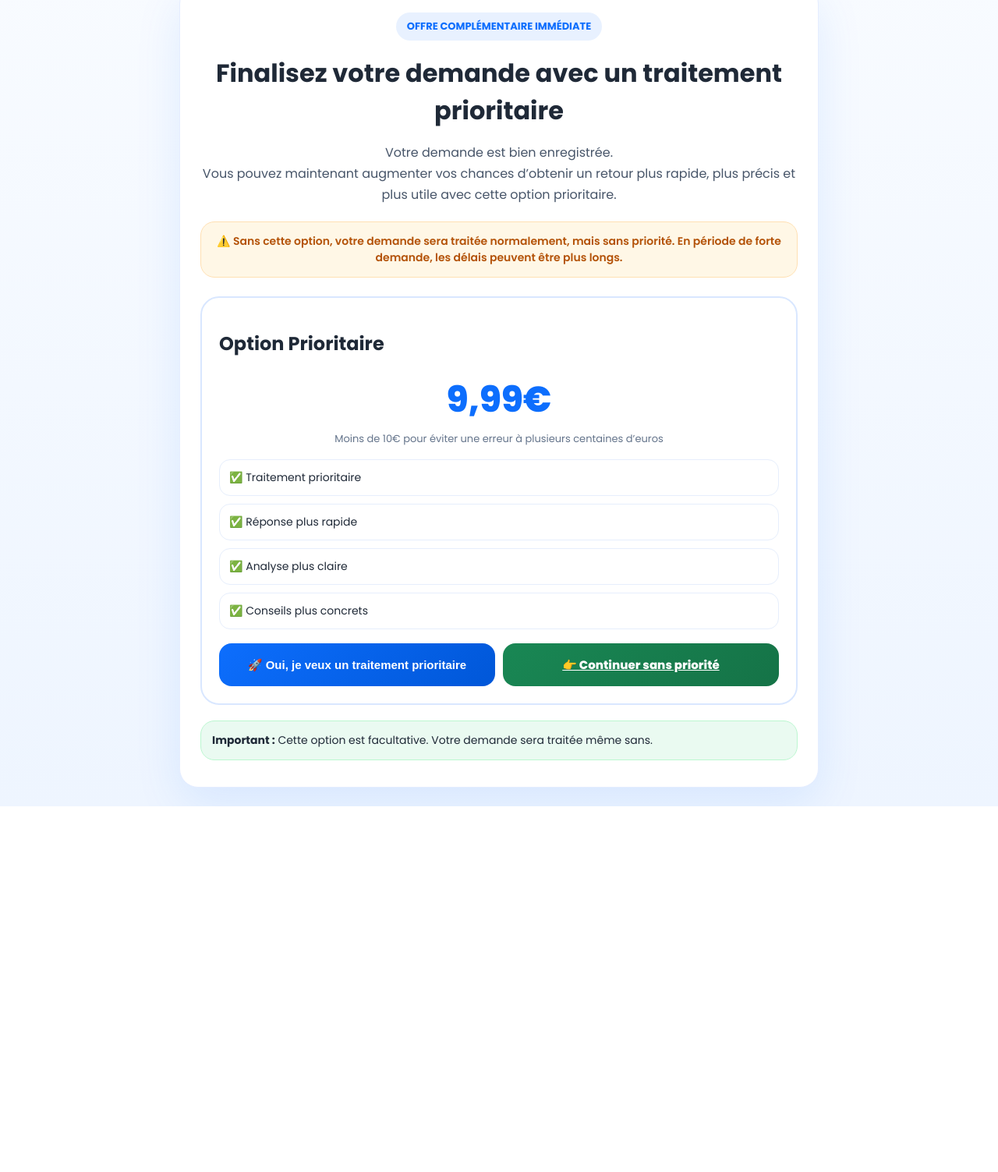
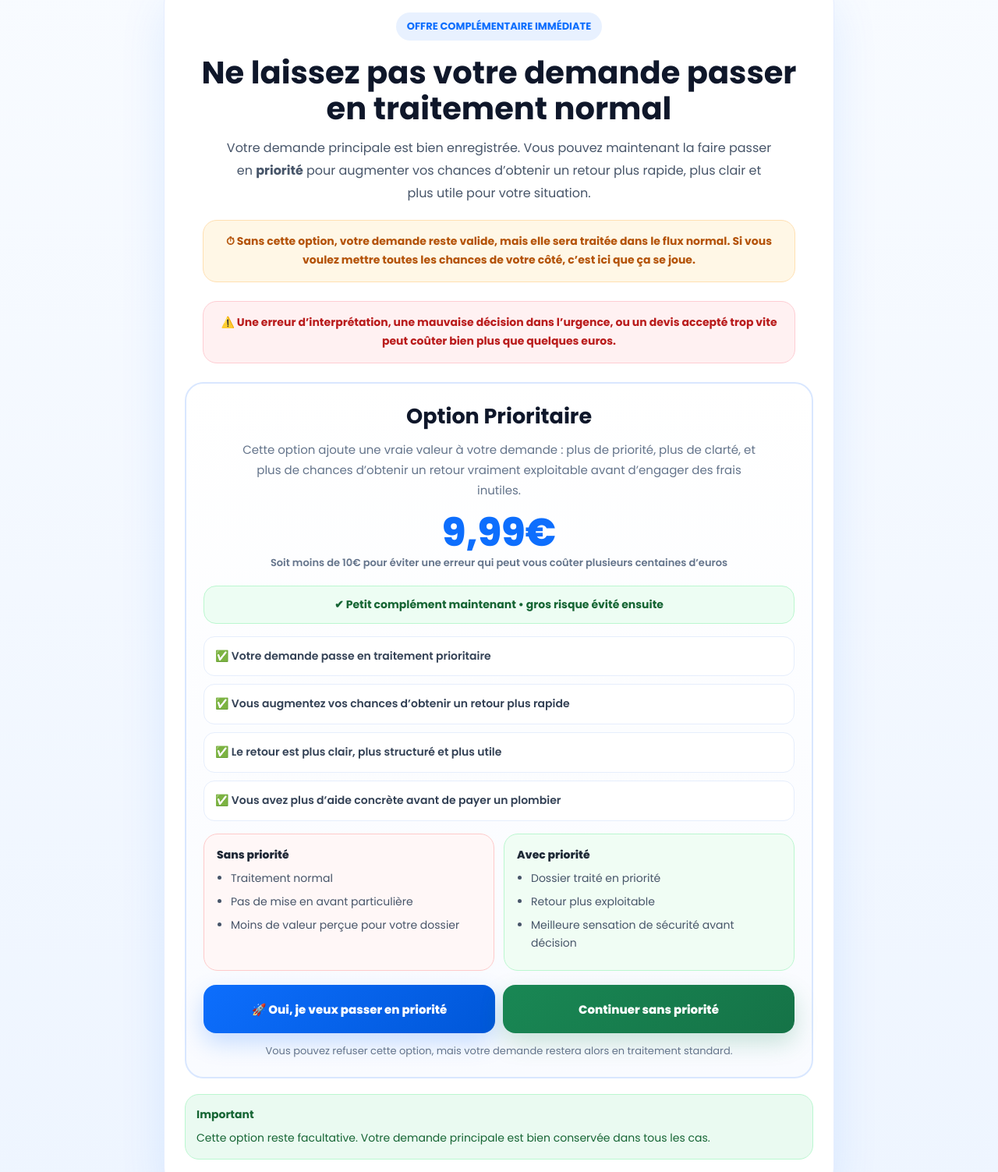
Before and after one commit to Tony-createur/diag-plomberie-france, a website: page upsell.html in a window 1280 px wide. Shown: the part 43-1546 px from the top of the page at 78% size. Before the commit the page ends 1077 px from the top, so only its background shows below. Drawn offline with Linux system fonts and the light colour scheme.

Commit message:
Update upsell.html

```diff
--- a/upsell.html
+++ b/upsell.html
@@ -12,8 +12,11 @@
 
     :root{
       --blue:#0d6efd;
+      --blue-dark:#084298;
       --green:#198754;
       --green-dark:#157347;
+      --red:#dc2626;
+      --red-dark:#b91c1c;
       --orange:#b45309;
       --orange-soft:#fff7e6;
       --orange-border:#ffe0b2;
@@ -42,7 +45,7 @@
 
     .card {
       width: 100%;
-      max-width: 820px;
+      max-width: 860px;
       background: var(--white);
       border-radius: var(--radius);
       box-shadow: var(--shadow);
@@ -63,26 +66,44 @@
     }
 
     h1 {
-      font-size:32px;
+      font-size: clamp(29px, 4vw, 40px);
       margin:0 0 14px;
+      line-height:1.15;
+      color:#0f172a;
     }
 
     .sub {
       font-size:16px;
       color:#475569;
-      margin-bottom:20px;
-      line-height:1.7;
+      margin:0 auto 20px;
+      line-height:1.8;
+      max-width:700px;
     }
 
     .warning {
       background:var(--orange-soft);
       border:1px solid var(--orange-border);
       border-radius:18px;
-      padding:14px;
-      margin-bottom:24px;
+      padding:15px 16px;
+      margin:0 auto 24px;
       font-size:14px;
-      font-weight:600;
+      font-weight:700;
       color:var(--orange);
+      max-width:760px;
+      line-height:1.7;
+    }
+
+    .danger-note {
+      background:#fff1f2;
+      border:1px solid #fecdd3;
+      border-radius:18px;
+      padding:15px 16px;
+      margin:0 auto 24px;
+      font-size:14px;
+      font-weight:700;
+      color:var(--red-dark);
+      max-width:760px;
+      line-height:1.7;
     }
 
     .offer {
@@ -91,21 +112,54 @@
       padding:22px;
       text-align:left;
       margin-bottom:20px;
+      background:linear-gradient(180deg,#ffffff 0%, #f9fbff 100%);
+    }
+
+    .offer h2{
+      margin:0 0 10px;
+      font-size:27px;
+      color:#0f172a;
+      text-align:center;
+    }
+
+    .offer-intro{
+      margin:0 auto 16px;
+      max-width:680px;
+      text-align:center;
+      color:var(--muted);
+      font-size:15px;
+      line-height:1.75;
     }
 
     .price {
-      font-size:46px;
+      font-size:50px;
       font-weight:800;
       color:var(--blue);
       text-align:center;
-      margin:10px 0 6px;
+      margin:8px 0 4px;
+      line-height:1;
     }
 
     .price-note {
       text-align:center;
       font-size:13px;
       color:var(--muted);
-      margin-bottom:16px;
+      margin-bottom:18px;
+      line-height:1.6;
+      font-weight:600;
+    }
+
+    .value-strip{
+      background:#edfdf3;
+      border:1px solid #bbf7d0;
+      color:#166534;
+      padding:12px 14px;
+      border-radius:16px;
+      margin:0 0 16px;
+      font-size:14px;
+      font-weight:700;
+      text-align:center;
+      line-height:1.6;
     }
 
     .list {
@@ -119,8 +173,54 @@
     .list li {
       border:1px solid #e6eefc;
       border-radius:14px;
-      padding:12px;
+      padding:13px 14px;
       font-size:14px;
+      line-height:1.7;
+      background:#fff;
+      color:#334155;
+      font-weight:600;
+    }
+
+    .compare-box{
+      display:grid;
+      grid-template-columns:1fr 1fr;
+      gap:12px;
+      margin-top:16px;
+    }
+
+    .compare-item{
+      border-radius:18px;
+      padding:16px;
+      border:1px solid #e5e7eb;
+      background:#fff;
+    }
+
+    .compare-item.bad{
+      background:#fff7f7;
+      border-color:#fecaca;
+    }
+
+    .compare-item.good{
+      background:#f0fdf4;
+      border-color:#bbf7d0;
+    }
+
+    .compare-title{
+      font-size:14px;
+      font-weight:800;
+      margin-bottom:8px;
+    }
+
+    .compare-item ul{
+      margin:0;
+      padding-left:18px;
+    }
+
+    .compare-item li{
+      margin:8px 0;
+      font-size:14px;
+      color:#475569;
+      line-height:1.6;
     }
 
     .cta-inline {
@@ -133,21 +233,50 @@
     .btn {
       border:none;
       border-radius:16px;
-      padding:16px;
+      padding:17px 16px;
       font-weight:800;
       cursor:pointer;
       font-size:15px;
       text-align:center;
+      min-height:62px;
+      display:inline-flex;
+      align-items:center;
+      justify-content:center;
+      text-decoration:none;
+      transition:0.18s ease;
+      font-family:inherit;
+    }
+
+    .btn:hover {
+      transform: translateY(-2px);
     }
 
     .btn-primary {
       background:linear-gradient(135deg,#0d6efd,#0057d8);
       color:#fff;
+      box-shadow:0 12px 30px rgba(13,110,253,0.22);
+    }
+
+    .btn-primary:hover {
+      background:linear-gradient(135deg,#0b5ed7,#004fc4);
     }
 
     .btn-green {
       background:linear-gradient(135deg,var(--green),var(--green-dark));
       color:#fff;
+      box-shadow:0 12px 30px rgba(25,135,84,0.22);
+    }
+
+    .btn-green:hover {
+      background:linear-gradient(135deg,#157347,#12613b);
+    }
+
+    .micro-copy{
+      margin-top:12px;
+      text-align:center;
+      color:var(--muted);
+      font-size:13px;
+      line-height:1.7;
     }
 
     .reassure {
@@ -158,9 +287,22 @@
       margin-top:16px;
       text-align:left;
       font-size:14px;
+      line-height:1.7;
+      color:#166534;
     }
 
-    @media(max-width:640px){
+    .reassure strong{
+      display:block;
+      margin-bottom:6px;
+    }
+
+    .loading {
+      opacity: 0.7;
+      pointer-events: none;
+    }
+
+    @media(max-width:700px){
+      .compare-box,
       .cta-inline{
         grid-template-columns:1fr;
       }
@@ -174,50 +316,87 @@
 
     <div class="badge">OFFRE COMPLÉMENTAIRE IMMÉDIATE</div>
 
-<h1>Finalisez votre demande avec un traitement prioritaire</h1>
+    <h1>Ne laissez pas votre demande passer en traitement normal</h1>
 
     <p class="sub">
-Votre demande est bien enregistrée.<br>
-Vous pouvez maintenant augmenter vos chances d’obtenir un retour plus rapide,
-plus précis et plus utile avec cette option prioritaire.
+      Votre demande principale est bien enregistrée.
+      Vous pouvez maintenant la faire passer en <strong>priorité</strong> pour augmenter vos chances
+      d’obtenir un retour plus rapide, plus clair et plus utile pour votre situation.
     </p>
 
     <div class="warning">
-⚠️ Sans cette option, votre demande sera traitée normalement, mais sans priorité.
-En période de forte demande, les délais peuvent être plus longs.
+      ⏱ Sans cette option, votre demande reste valide, mais elle sera traitée dans le flux normal.
+      Si vous voulez mettre toutes les chances de votre côté, c’est ici que ça se joue.
+    </div>
+
+    <div class="danger-note">
+      ⚠️ Une erreur d’interprétation, une mauvaise décision dans l’urgence, ou un devis accepté trop vite
+      peut coûter bien plus que quelques euros.
     </div>
 
     <div class="offer">
-
       <h2>Option Prioritaire</h2>
 
+      <p class="offer-intro">
+        Cette option ajoute une vraie valeur à votre demande : plus de priorité,
+        plus de clarté, et plus de chances d’obtenir un retour vraiment exploitable
+        avant d’engager des frais inutiles.
+      </p>
+
       <div class="price">9,99€</div>
-<div class="price-note">Moins de 10€ pour éviter une erreur à plusieurs centaines d’euros</div>
+      <div class="price-note">
+        Soit moins de 10€ pour éviter une erreur qui peut vous coûter plusieurs centaines d’euros
+      </div>
+
+      <div class="value-strip">
+        ✔ Petit complément maintenant • gros risque évité ensuite
+      </div>
 
       <ul class="list">
-<li>✅ Traitement prioritaire</li>
-<li>✅ Réponse plus rapide</li>
-<li>✅ Analyse plus claire</li>
-<li>✅ Conseils plus concrets</li>
+        <li>✅ Votre demande passe en traitement prioritaire</li>
+        <li>✅ Vous augmentez vos chances d’obtenir un retour plus rapide</li>
+        <li>✅ Le retour est plus clair, plus structuré et plus utile</li>
+        <li>✅ Vous avez plus d’aide concrète avant de payer un plombier</li>
       </ul>
 
+      <div class="compare-box">
+        <div class="compare-item bad">
+          <div class="compare-title">Sans priorité</div>
+          <ul>
+            <li>Traitement normal</li>
+            <li>Pas de mise en avant particulière</li>
+            <li>Moins de valeur perçue pour votre dossier</li>
+          </ul>
+        </div>
+
+        <div class="compare-item good">
+          <div class="compare-title">Avec priorité</div>
+          <ul>
+            <li>Dossier traité en priorité</li>
+            <li>Retour plus exploitable</li>
+            <li>Meilleure sensation de sécurité avant décision</li>
+          </ul>
+        </div>
+      </div>
+
       <div class="cta-inline">
-
         <button id="upsellBtn" class="btn btn-primary">
-🚀 Oui, je veux un traitement prioritaire
+          🚀 Oui, je veux passer en priorité
         </button>
 
         <a id="skipBtn" class="btn btn-green" href="/merci.html">
-👉 Continuer sans priorité
+          Continuer sans priorité
         </a>
-
       </div>
 
+      <div class="micro-copy">
+        Vous pouvez refuser cette option, mais votre demande restera alors en traitement standard.
+      </div>
     </div>
 
     <div class="reassure">
-<strong>Important :</strong>
-Cette option est facultative. Votre demande sera traitée même sans.
+      <strong>Important</strong>
+      Cette option reste facultative. Votre demande principale est bien conservée dans tous les cas.
     </div>
 
   </div>
@@ -235,9 +414,16 @@ if (originalSessionId) {
 }
 
 upsellBtn.addEventListener("click", async () => {
+  if (!originalSessionId) {
+    alert("Session introuvable.");
+    return;
+  }
+
   upsellBtn.textContent = "Chargement...";
   upsellBtn.disabled = true;
+  upsellBtn.classList.add("loading");
 
+  try {
     const response = await fetch("/.netlify/functions/create-upsell-session", {
       method: "POST",
       headers: { "Content-Type": "application/json" },
@@ -245,7 +431,18 @@ upsellBtn.addEventListener("click", async () => {
     });
 
     const data = await response.json();
+
+    if (!response.ok || !data.url) {
+      throw new Error(data.error || "Impossible de créer la session upsell.");
+    }
+
     window.location.href = data.url;
+  } catch (error) {
+    alert(error.message || "Erreur lors de la création du paiement.");
+    upsellBtn.textContent = "🚀 Oui, je veux passer en priorité";
+    upsellBtn.disabled = false;
+    upsellBtn.classList.remove("loading");
+  }
 });
 </script>
 
```
Lines whose indentation alone changed are shown as unchanged.
